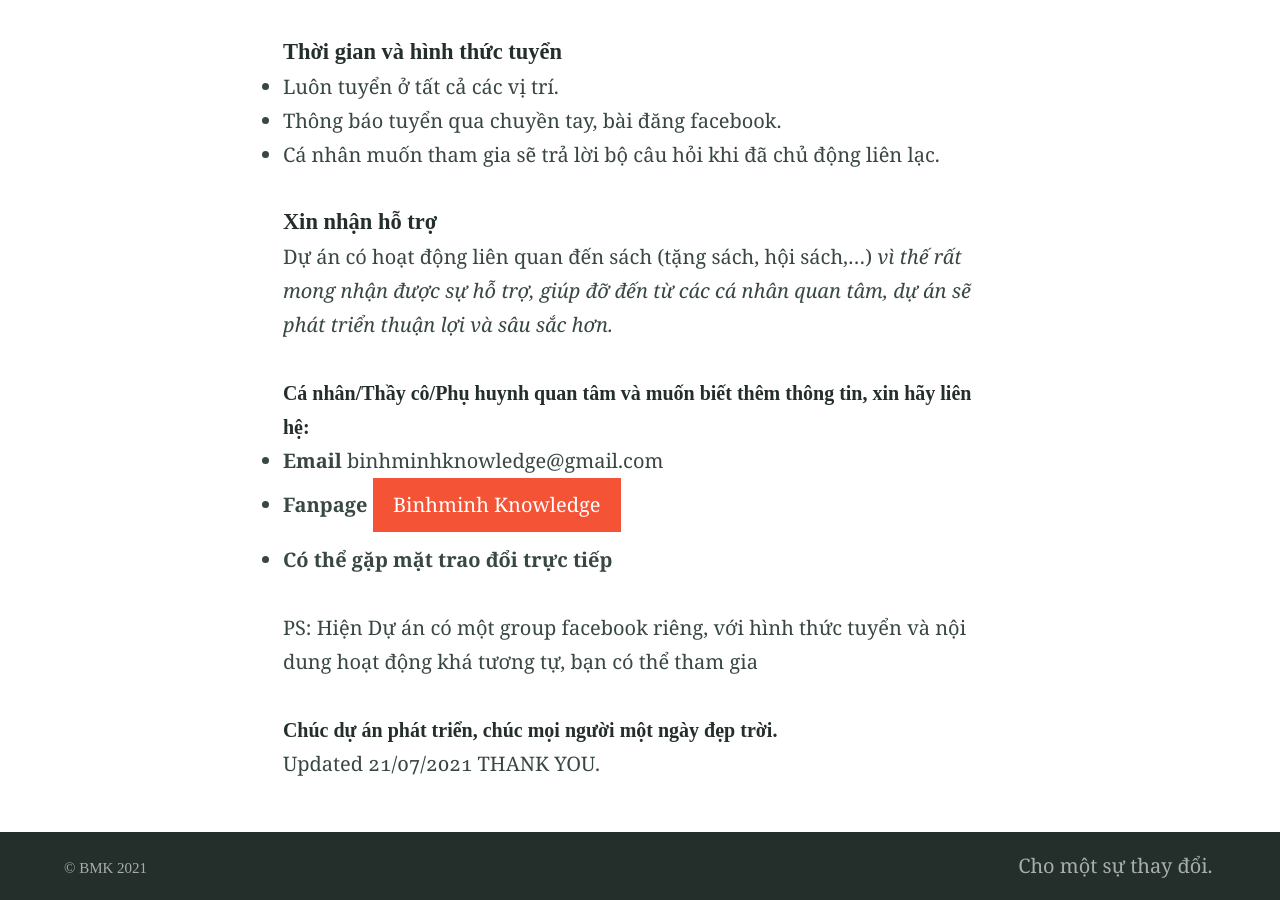
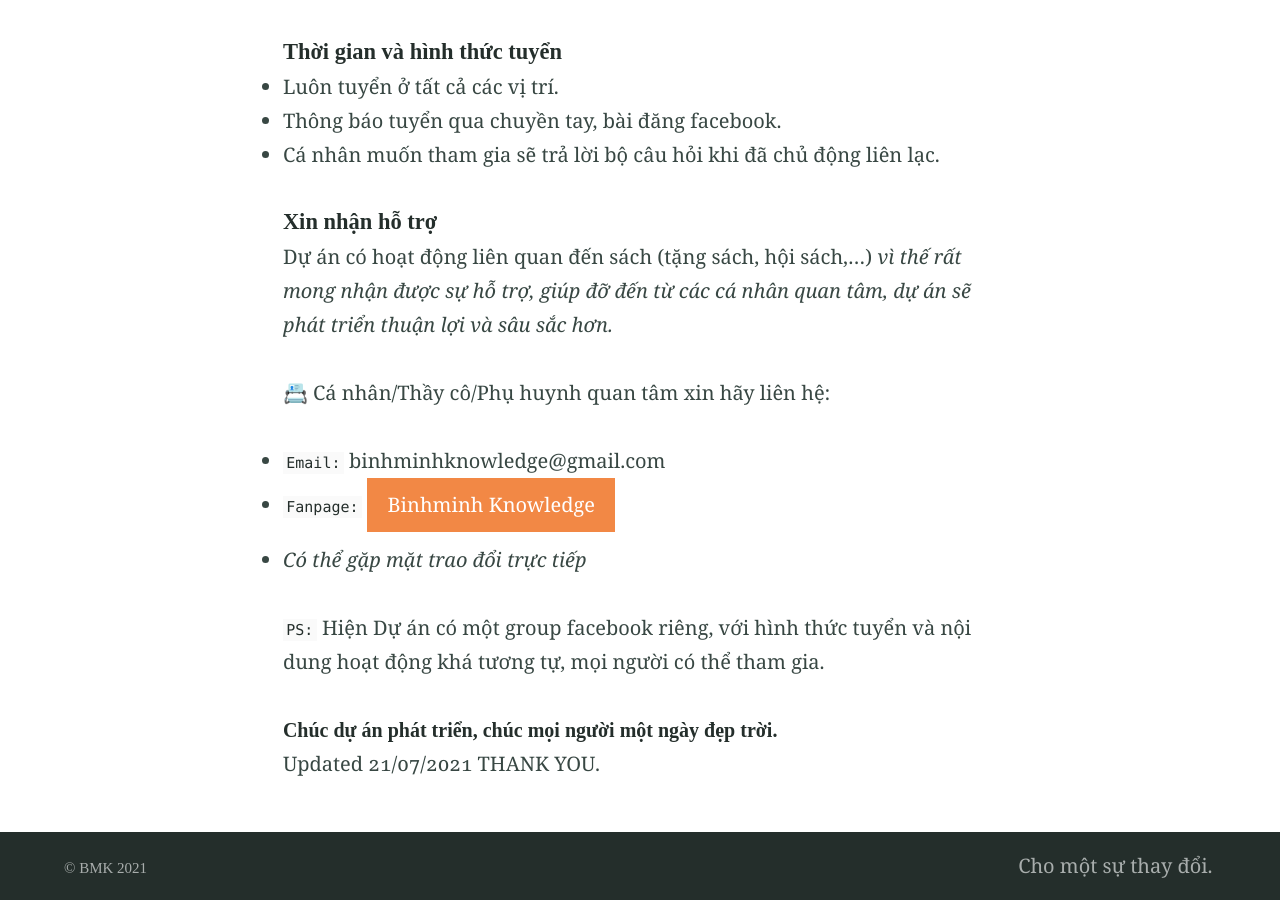
Before and after one commit to 8trien/1, a Jekyll site: the page built from index.md, in a window 1280 px wide and 900 px high, scrolled down 4212 px. Built offline with Jekyll 4.4.1, drawn with Linux system fonts in a browser that asks for light colours.

Commit message:
Update index.md

```diff
--- a/index.md
+++ b/index.md
@@ -107,12 +107,12 @@ _Hầu hết đến từ thị trấn Bình Minh._
 ##### Xin nhận hỗ trợ
 Dự án có hoạt động liên quan đến sách (tặng sách, hội sách,...) _vì thế rất mong nhận được sự hỗ trợ, giúp đỡ đến từ các cá nhân quan tâm, dự án sẽ phát triển thuận lợi và sâu sắc hơn._
 
-###### Cá nhân/Thầy cô/Phụ huynh quan tâm và muốn biết thêm thông tin, xin hãy liên hệ:
-- **Email** binhminhknowledge@gmail.com
-- **Fanpage** {% include button.html text="Binhminh Knowledge" link="https://www.facebook.com/bmbetter" color="#f45335" %}
-- **Có thể gặp mặt trao đổi trực tiếp**
+📇 Cá nhân/Thầy cô/Phụ huynh quan tâm  xin hãy liên hệ:
+- `Email:` binhminhknowledge@gmail.com
+- `Fanpage:` {% include button.html text="Binhminh Knowledge" link="https://www.facebook.com/bmbetter" color="#f28845" %}
+- _Có thể gặp mặt trao đổi trực tiếp_
 
-PS: Hiện Dự án có một group facebook riêng, với hình thức tuyển và nội dung hoạt động khá tương tự, bạn có thể tham gia
+`PS:` Hiện Dự án có một group facebook riêng, với hình thức tuyển và nội dung hoạt động khá tương tự, mọi người có thể tham gia.
 
 ###### Chúc dự án phát triển, chúc mọi người một ngày đẹp trời.
 Updated 21/07/2021
```
